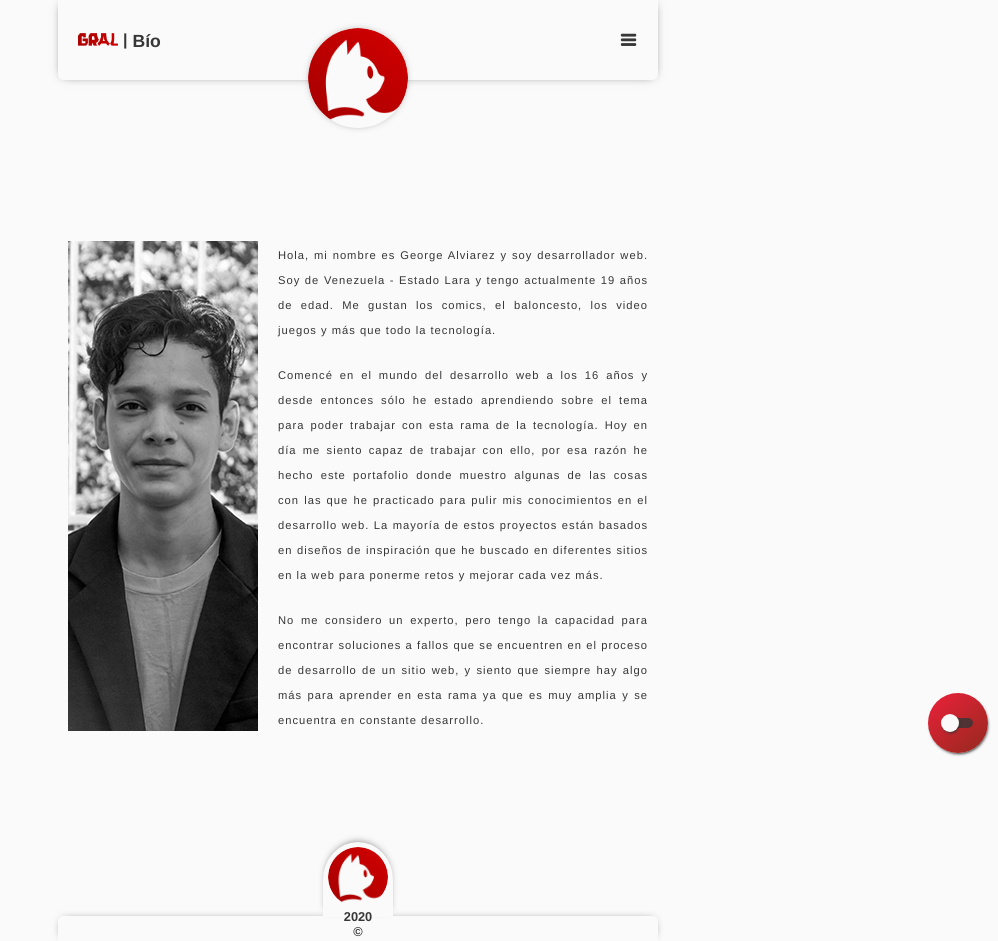
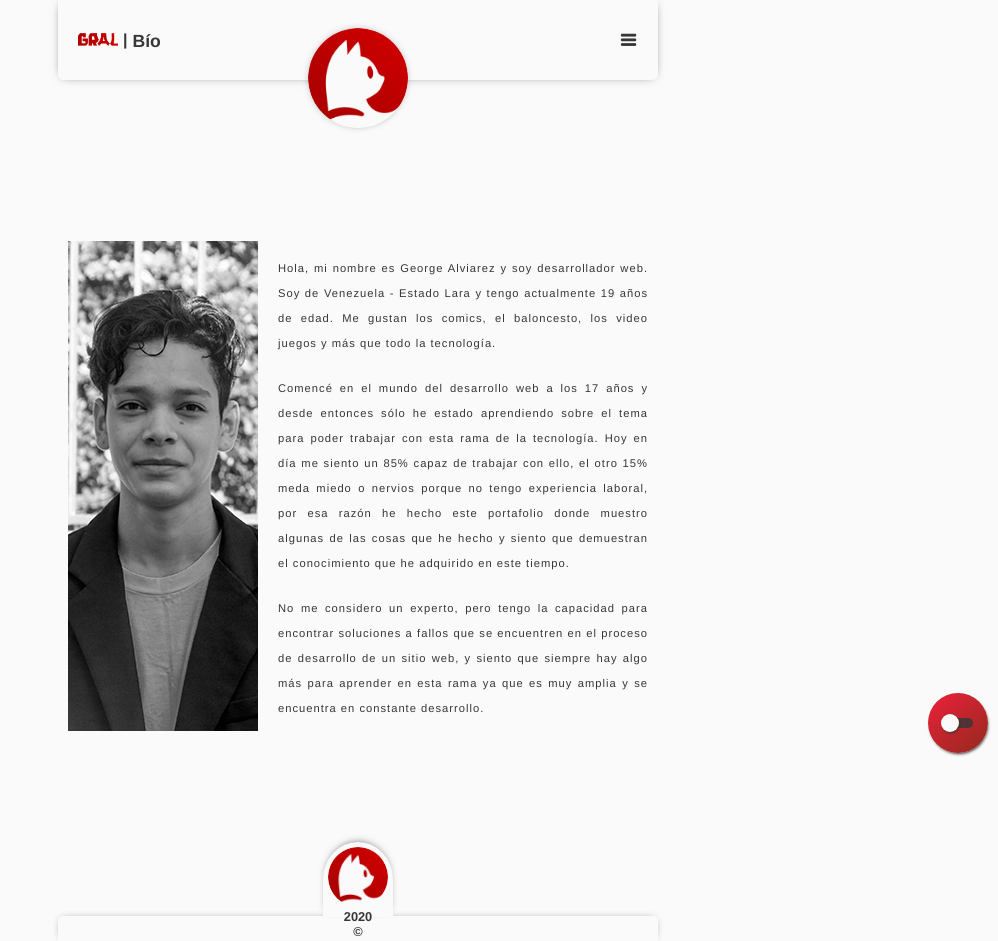
Before and after one commit to gralweb/gralweb, a React (Create React App) app: page /bio in a window 1280 px wide. Shown: the whole page, without its empty margins (282-1280 px from the left). Built offline with nearby package versions, Linux system fonts and the light colour scheme.

Commit message:
mejorando el contenido de la biografia - con mas sentido

```diff
--- a/src/pages/biografia/index.jsx
+++ b/src/pages/biografia/index.jsx
@@ -1,4 +1,4 @@
-import React, { useState, useEffect } from 'react';
+import React, { useState, useEffect } from 'react'
 
 // Componentes
 import { ASSETS_URL } from './../../components/constans'
@@ -26,7 +26,7 @@ const RenderBiografia = ({ headerLocation }) => {
                         Hola, mi nombre es George Alviarez y soy desarrollador web. Soy de Venezuela - Estado Lara y tengo actualmente 19 años de edad. Me gustan los comics, el baloncesto, los video juegos y más que todo la tecnología.
                     </p>
                     <p className='app-bio-text'>
-                        Comencé en el mundo del desarrollo web a los 16 años y desde entonces sólo he estado aprendiendo sobre el tema para poder trabajar con esta rama de la tecnología. Hoy en día me siento capaz de trabajar con ello, por esa razón he hecho este portafolio donde muestro algunas de las cosas con las que he practicado para pulir mis conocimientos en el desarrollo web. La mayoría de estos proyectos están basados en diseños de inspiración que he buscado en diferentes sitios en la web para ponerme retos y mejorar cada vez más.
+                        Comencé en el mundo del desarrollo web a los 17 años y desde entonces sólo he estado aprendiendo sobre el tema para poder trabajar con esta rama de la tecnología. Hoy en día me siento un 85% capaz de trabajar con ello, el otro 15% meda miedo o nervios porque no tengo experiencia laboral, por esa razón he hecho este portafolio donde muestro algunas de las cosas que he hecho y siento que demuestran el conocimiento que he adquirido en este tiempo.
                     </p>
                     <p className='app-bio-text'>
                        No me considero un experto, pero tengo la capacidad para encontrar soluciones a fallos que se encuentren en el proceso de desarrollo de un sitio web, y siento que siempre hay algo más para aprender en esta rama ya que es muy amplia y se encuentra en constante desarrollo.
@@ -34,7 +34,7 @@ const RenderBiografia = ({ headerLocation }) => {
                 </div>
             </div>
         </div>
-  	);
+  	)
 }
 
-export default RenderBiografia;
+export default RenderBiografia
```
